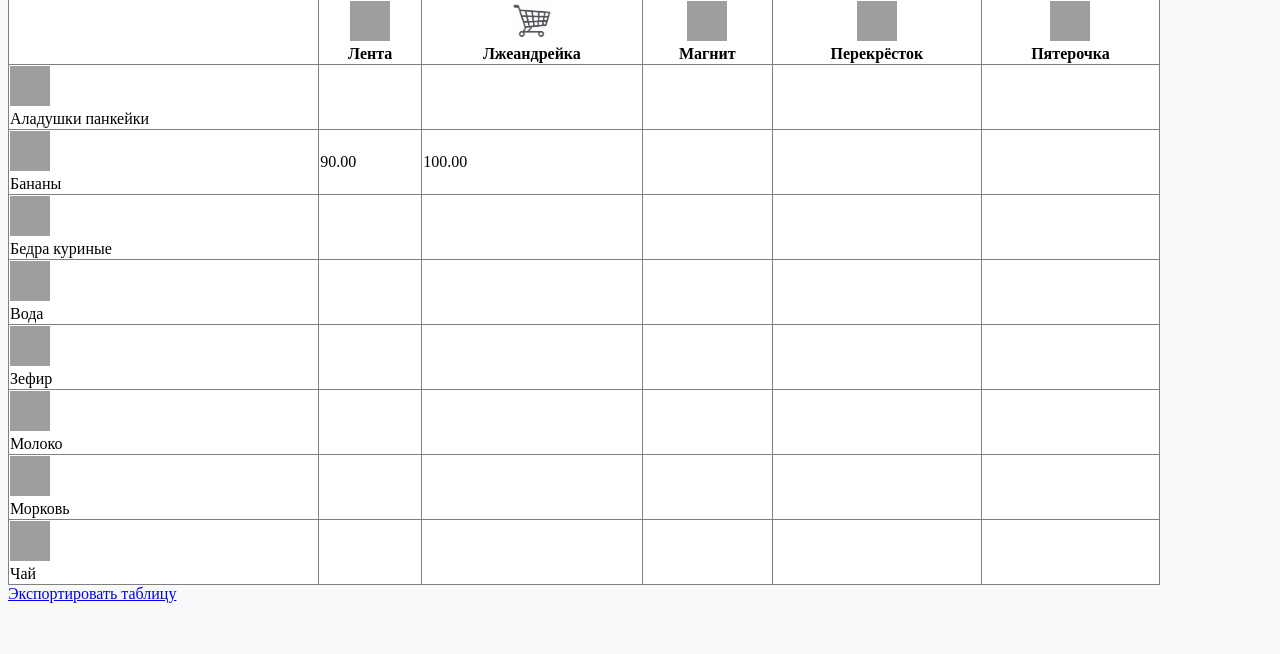
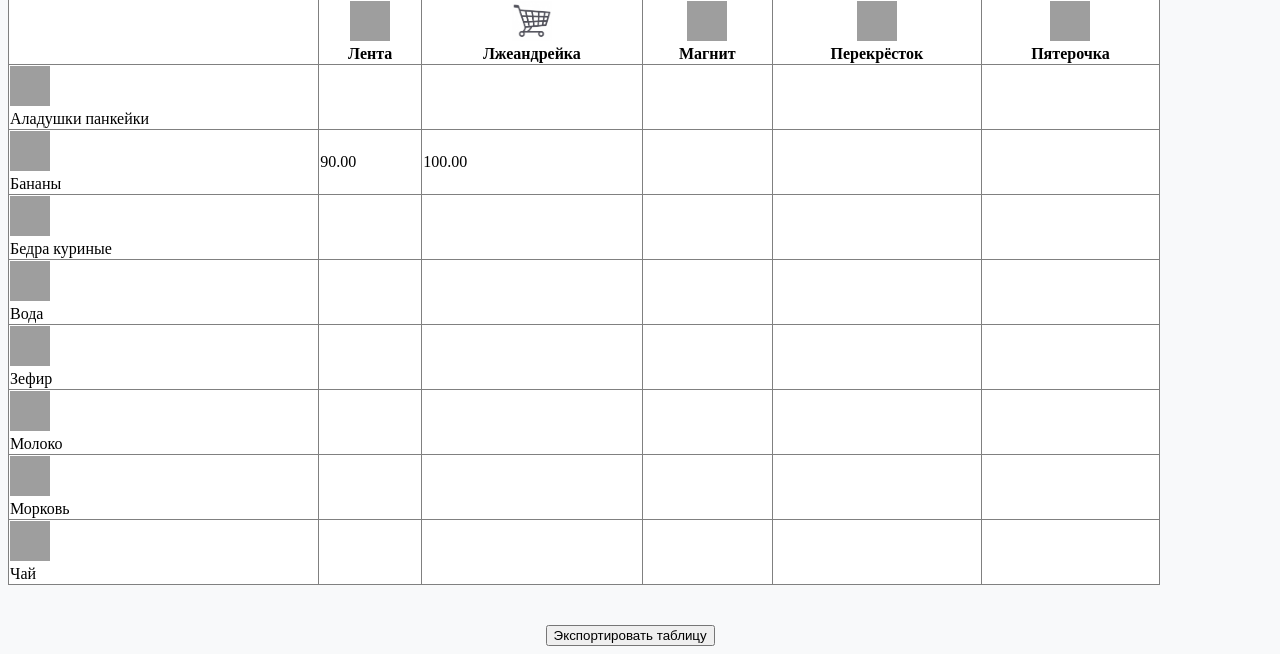
Before and after one commit to villerbond/PriceHelper, a Django app: page /price/other_tables/god/ in a window 1280 px wide. Shown: the part 173-827 px from the top of the page. Before the commit the page ends 776 px from the top, so only its background shows below. Run offline with Django 3.2, Linux system fonts and the light colour scheme; data comes from the database, SQL or seed files in the repository; parts of the project's set-up code (start-up, migrations or seed data) failed here and were passed over; grey boxes are pictures that could not be loaded.

Commit message:
Minor changes

```diff
--- a/PriceHelper/price/templates/price/base.html
+++ b/PriceHelper/price/templates/price/base.html
@@ -268,6 +268,10 @@
         width: 50vw;
         margin-top: 4vh;
     }
+    .export_btn {
+        margin-top: 5vh;
+        margin-left: 21vw;
+    }
     </style>
 </head>
 <body>
@@ -301,7 +305,6 @@
 </ul>
 
 {% block content %}{% endblock %}
-    <script src="{% static 'static_popup.js' %}"></script>
 {% block scripts %}{% endblock %}
 </body>
 </html>
--- a/PriceHelper/price/templates/price/profile.html
+++ b/PriceHelper/price/templates/price/profile.html
@@ -64,8 +64,10 @@
         </div>
     </form>
             <a class="logout-label" href="{% url 'users:logout' %}">
-        Выйти
-    </a>
+                <button>
+                    Выйти
+                </button>
+            </a>
     </div>
 <!--                style="-->
 <!--        margin-top: 33px;-->
--- a/PriceHelper/price/templates/price/user_table.html
+++ b/PriceHelper/price/templates/price/user_table.html
@@ -62,8 +62,10 @@
             {% endfor %}
         </tbody>
     </table>
-    <a href="{% url 'price:import_table' username=username %}">
-        Экспортировать таблицу
+    <a class="export_btn" href="{% url 'price:import_table' username=username %}">
+        <button class="export_btn">
+            Экспортировать таблицу
+        </button>
     </a>
     {% endif %}
 </div>
--- a/PriceHelper/price/views.py
+++ b/PriceHelper/price/views.py
@@ -143,8 +143,7 @@
 
 def other_tables(request):
     current_user = request.user
-    user_list = User.objects.filter(private=False).order_by('first_name', 'last_name')
-        # .exclude(id=current_user.id)
+    user_list = User.objects.filter(private=False).order_by('first_name', 'last_name').exclude(id=current_user.id)
     context = {'title': 'Другие пользователи', 'user_list': user_list}
     return render(request, 'price/other_tables.html', context)
 
```
